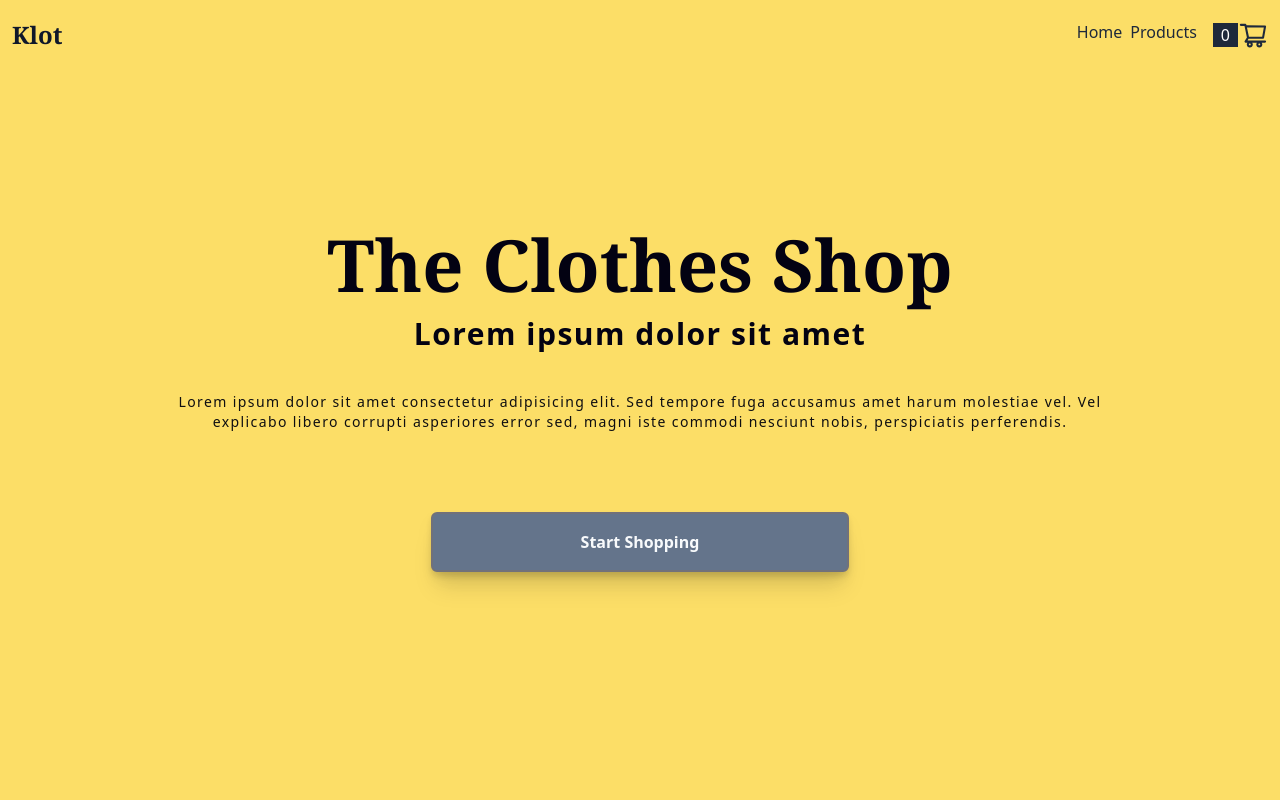
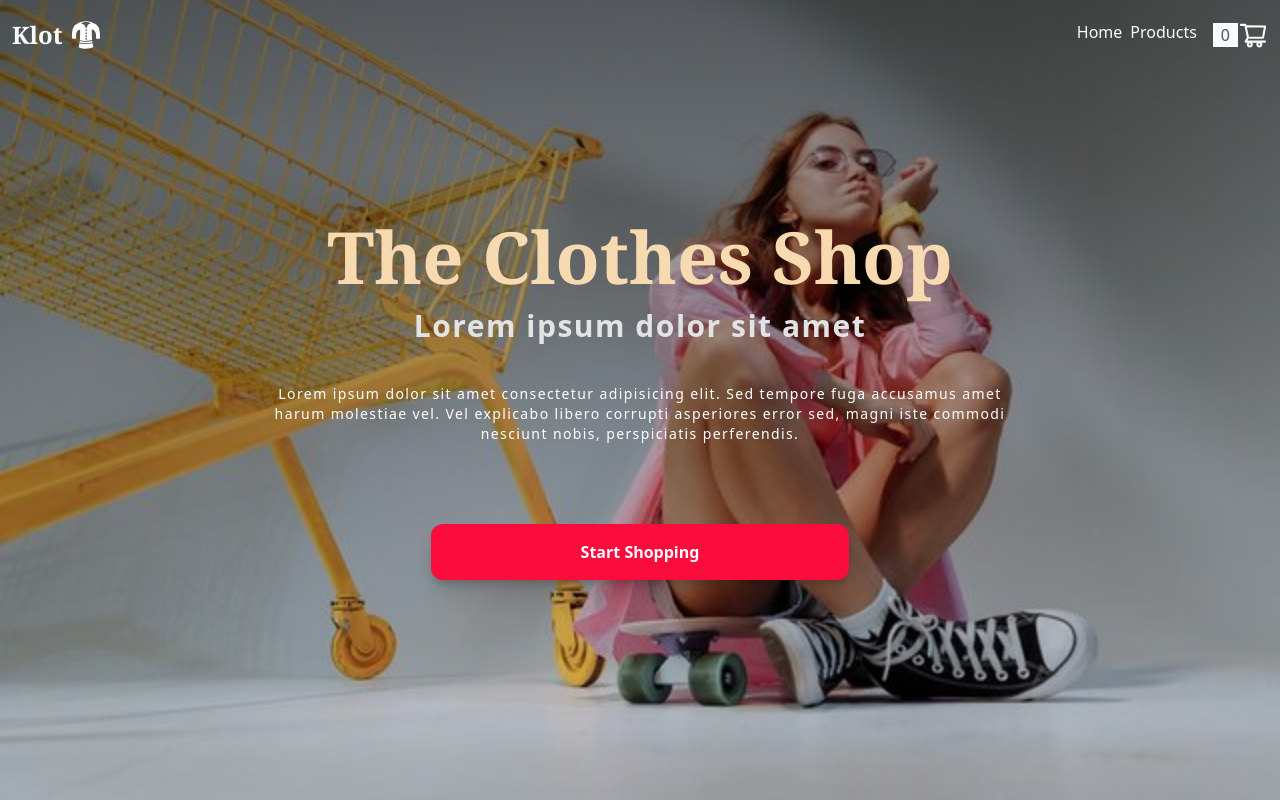
Before and after one commit to androyt1/react-shopping-cart, a React (Create React App) app: page / in a window 1280 px wide. Built offline with nearby package versions, Linux system fonts and the light colour scheme.

Commit message:
first commit

```diff
--- a/src/components/Navbar.js
+++ b/src/components/Navbar.js
@@ -2,7 +2,7 @@ import React,{useState} from 'react'
 import { Link } from 'react-router-dom'
 import { AiOutlineShoppingCart,AiOutlineMenu,AiOutlineClose } from "react-icons/ai";
 import { useSelector } from 'react-redux';
-
+import { GiShirt} from "react-icons/gi";
 
 const Navbar = () => {
 
@@ -31,21 +31,23 @@ const Navbar = () => {
 
   return (
     <>
-    <nav className={`flex justify-between items-center w-full px-3 h-[70px] bg-transparent fixed top-0 transition-all duration-1000 ease-linear z-20 ${scroll ? 'bg-slate-800':'bg-transparent'}`}>
-        <div onClick={()=>closeMenu()}><span className={`text-xl md:text-2xl font-bold font-serif transition-all duration-700 ease-linear ${scroll ?'text-white':'text-slate-900'}`}><Link to="/">Klot</Link></span></div>
+    <nav className={`flex justify-between items-center w-full px-3 h-[70px] bg-transparent fixed top-0 transition-all duration-1000 ease-linear z-20 ${scroll ? 'bg-[#FA0D3D]':'bg-[#fa0d3c94]'}`}>
+
+        <div onClick={()=>closeMenu()} className='flex flex-row justify-center items-center'><span className={`text-xl md:text-2xl font-bold font-serif transition-all duration-700 ease-linear  ${scroll ?'text-white':'text-slate-50'}`}><Link to="/">Klot </Link></span> <GiShirt className='text-3xl ml-2 text-white'/>
+        </div>
 
 
 
 
         <ul className='hidden md:flex'>
-            <li className={`ml-2 transition-all duration-700 ease-linear ${scroll ? 'text-white':' text-slate-800'}`}><Link to='/'>Home</Link></li>
+            <li className={`ml-2 transition-all duration-700 ease-linear ${scroll ? 'text-white':' text-slate-50'}`}><Link to='/'>Home</Link></li>
 
-            <li className={`ml-2 transition-all duration-700 ease-linear ${scroll ? 'text-white':' text-slate-800'}`}><Link to='/products'>Products</Link></li>
+            <li className={`ml-2 transition-all duration-700 ease-linear ${scroll ? 'text-white':' text-slate-50'}`}><Link to='/products'>Products</Link></li>
 
            <div className=''>
                <Link to="/cart" className='flex justify-center items-center ml-4'>
-               <span className={`px-2 transition-all duration-700 ease-linear  ${scroll ? 'bg-white text-slate-700':' bg-slate-800 text-white'}`}>{cart.length}</span>
-                <AiOutlineShoppingCart className={`text-3xl transition-all duration-700 ease-linear ${scroll ? 'text-white':' text-slate-800'}`}/>
+               <span className={`px-2 transition-all duration-700 ease-linear  ${scroll ? 'bg-white text-slate-700':' bg-slate-50 text-slate-600'}`}>{cart.length}</span>
+                <AiOutlineShoppingCart className={`text-3xl transition-all duration-700 ease-linear ${scroll ? 'text-white':' text-slate-50'}`}/>
                </Link>
            </div>
 
@@ -55,14 +57,14 @@ const Navbar = () => {
 <div className='mr-2 ' onClick={()=>closeMenu()}>
        <Link to="/cart" className='flex justify-center items-center '>
        <span className={`px-2 transition-all duration-700 ease-linear  ${scroll ? 'bg-white text-slate-700':' bg-slate-800 text-white'}`}>{cart.length}</span>
-        <AiOutlineShoppingCart className={`text-3xl transition-all duration-700 ease-linear ${scroll ? 'text-white':'text-slate-800 '}`}/>
+        <AiOutlineShoppingCart className={`text-3xl transition-all duration-700 ease-linear ${scroll ? 'text-white':'text-slate-50 '}`}/>
        </Link>
    </div>
-   {open ? <AiOutlineClose onClick={()=>toggleMenu()} className={`text-3xl  cursor-pointer transition-all duration-700 ease-linear md:hidden  ${scroll ? 'text-white':'text-slate-800'}`} />:<AiOutlineMenu className={`text-3xl  cursor-pointer transition-all duration-700 ease-linear md:hidden  ${scroll ? 'text-white':'text-slate-800'}`} onClick={()=>toggleMenu()}/>}
+   {open ? <AiOutlineClose onClick={()=>toggleMenu()} className={`text-3xl  cursor-pointer transition-all duration-700 ease-linear md:hidden  ${scroll ? 'text-white':'text-slate-50'}`} />:<AiOutlineMenu className={`text-3xl  cursor-pointer transition-all duration-700 ease-linear md:hidden  ${scroll ? 'text-white':'text-slate-50'}`} onClick={()=>toggleMenu()}/>}
        </div>
     </nav>
 
-    <nav className={`flex flex-col justify-center items-center md:hidden w-[50vw] fixed top-[70px] h-[calc(100vh-70px)] bg-slate-800 z-10 right-0 transition-all duration-700 ease-linear ${open ? 'translate-x-0':'translate-x-[100vw]'}`}>
+    <nav className={`flex flex-col justify-center items-center md:hidden w-[50vw] fixed top-[70px] h-[calc(100vh-70px)] bg-[#94102ac7] z-10 right-0 transition-all duration-700 ease-linear ${open ? 'translate-x-0':'translate-x-[100vw]'}`}>
         <ul>
             <li className='text-blue-100 mb-4 block hover:bg-slate-500 w-full px-3 py-2 transition-all duration-700 ease-linear' onClick={()=>closeMenu()}><Link to='/'>Home</Link></li>
 
--- a/src/pages/Details.js
+++ b/src/pages/Details.js
@@ -47,9 +47,9 @@ const Details = () => {
                   <p className='font-serif font-semibold mt-1'>Instock {item.numInStock > 1 ? <span className='text-green-600'>Available</span>: <span className='text-red-600'>Out of Stock</span>}</p>
 
                   <div className='w-full mt-4 flex flex-col rounded-md justify-center items-center'>
-                  <button className='py-2 px-3  bg-slate-700 text-white shadow-md mb-5 drop-shadow-xl hover:bg-zinc-700 hover:text-zinc-50 transition-all duration-700 ease-linear rounded-sm ont-serif font-bold text-sm' onClick={()=>dispatch(add(item))}>Add to Cart</button>
+                  <button className='py-2 px-3  bg-[#FA0D3D] text-white shadow-md mb-5 drop-shadow-xl hover:bg-zinc-700 hover:text-zinc-50 transition-all duration-700 ease-linear rounded-sm ont-serif font-bold text-sm' onClick={()=>dispatch(add(item))}>Add to Cart</button>
 
-                  <button onClick={()=>{navigate("/products")}} className='py-2 px-3 shadow-md   bg-slate-700 text-white mb-5 rounded-md drop-shadow-xl hover:bg-zinc-700 hover:text-zinc-50 transition-all duration-700 ease-linear font-serif font-bold text-sm' >Continue Shopping</button>
+                  <button onClick={()=>{navigate("/products")}} className='py-2 px-3 shadow-md   bg-[#FA0D3D] text-white mb-5 rounded-md drop-shadow-xl hover:bg-zinc-700 hover:text-zinc-50 transition-all duration-700 ease-linear font-serif font-bold text-sm' >Continue Shopping</button>
                   </div>
 
 
--- a/src/pages/Home.js
+++ b/src/pages/Home.js
@@ -6,13 +6,13 @@ const Home = () => {
   const navigate=useNavigate()
   return (
     <>
-        <header className='w-full px-3 h-[100vh] flex flex-col justify-center items-center bg-[#fcde67]'>
+        <header className='w-full px-3 h-[100vh] flex flex-col justify-center items-center bg-[#fcde67]' style={{background:"linear-gradient(rgba(0,0,0,0.5),rgba(0,0,0,0.1)),url(/images/bg2.jpg)",backgroundPosition:"center center",backgroundSize:"cover",backgroundRepeat:"no-repeat"}}>
             <div className='w-full h-[100vh] flex flex-col justify-center items-center text-center '>
-            <h1 className='text-3xl md:text-5xl lg:text-7xl font-bold text-[#030212] font-serif'>The Clothes Shop</h1>
-            <h3 className='text-xl md:text-3xl mt-4 tracking-wider font-semibold text-[#030212]'>Lorem ipsum dolor sit amet</h3>
-            <p className='md:w-3/4 mt-10 text-sm tracking-widest text-[#0e0e11]'>Lorem ipsum dolor sit amet consectetur adipisicing elit. Sed tempore fuga accusamus amet harum molestiae vel. Vel explicabo libero corrupti asperiores error sed, magni iste commodi nesciunt nobis, perspiciatis perferendis.</p>
+            <h1 className='text-3xl md:text-5xl lg:text-7xl font-bold text-[#f8dab1] font-serif'>The Clothes Shop</h1>
+            <h3 className='text-xl md:text-3xl mt-4 tracking-wider font-semibold text-[#e1e3e4]'>Lorem ipsum dolor sit amet</h3>
+            <p className='md:w-3/4 lg:w-3/5 mt-10 text-sm tracking-widest text-[#fff] md:text-md'>Lorem ipsum dolor sit amet consectetur adipisicing elit. Sed tempore fuga accusamus amet harum molestiae vel. Vel explicabo libero corrupti asperiores error sed, magni iste commodi nesciunt nobis, perspiciatis perferendis.</p>
 
-            <button className='mt-20 w-2/3 md:w-1/3 border-2 border-zinc-500 shadow-xl hover:text-white font-semibold px-3 py-4 outline-1 rounded-md drop-shadow-lg bg-slate-500 text-slate-50 transition-all duration-700 ease-linear' onClick={()=>{navigate('/products')}}>Start Shopping</button>
+            <button className='mt-20 w-2/3 md:w-1/3 rounded-xl shadow-xl hover:text-white font-semibold px-3 py-4 outline-1  drop-shadow-lg bg-[#FA0D3D] text-slate-50 transition-all duration-700 ease-linear' onClick={()=>{navigate('/products')}}>Start Shopping</button>
             </div>
         </header>
     </>
```
Also changed, not shown: src/pages/Cart.js (+7 -7 lines), src/pages/Products.js (+6 -6 lines), public/images/bg2.jpg (added).
